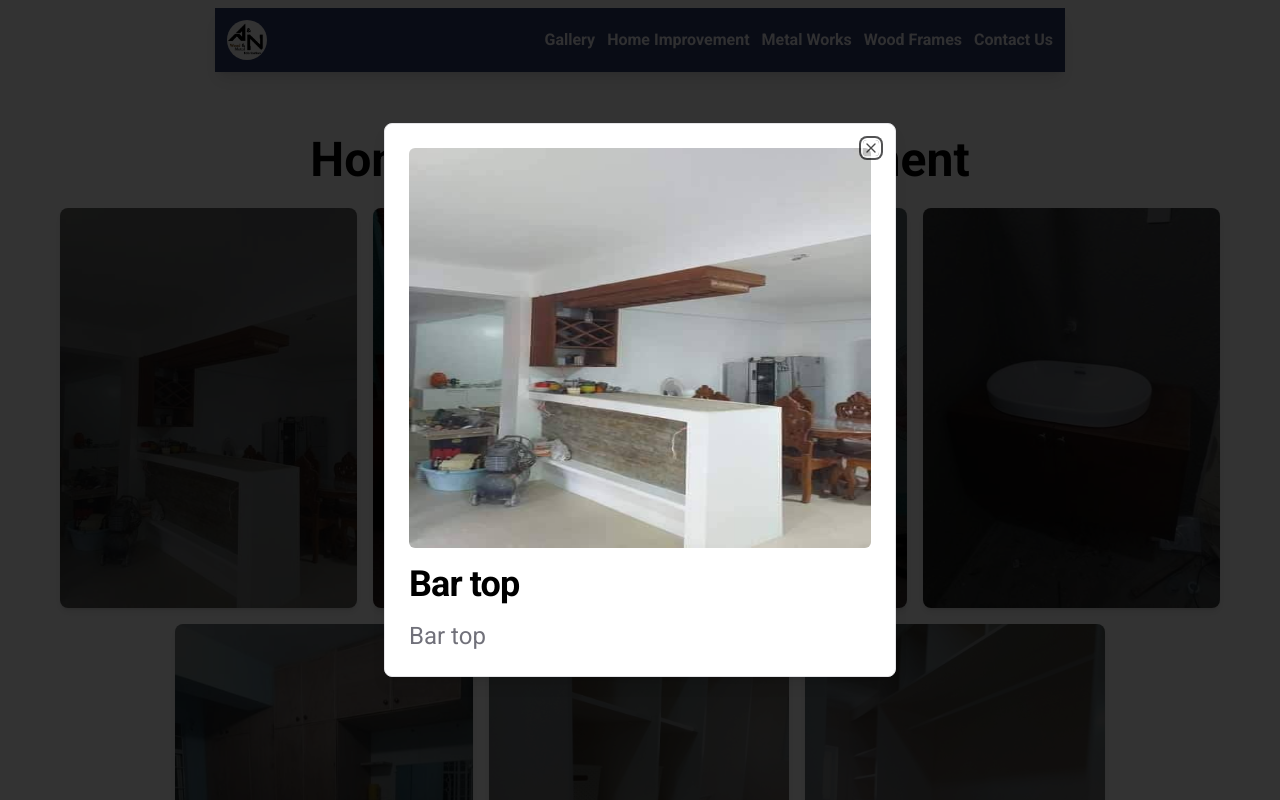
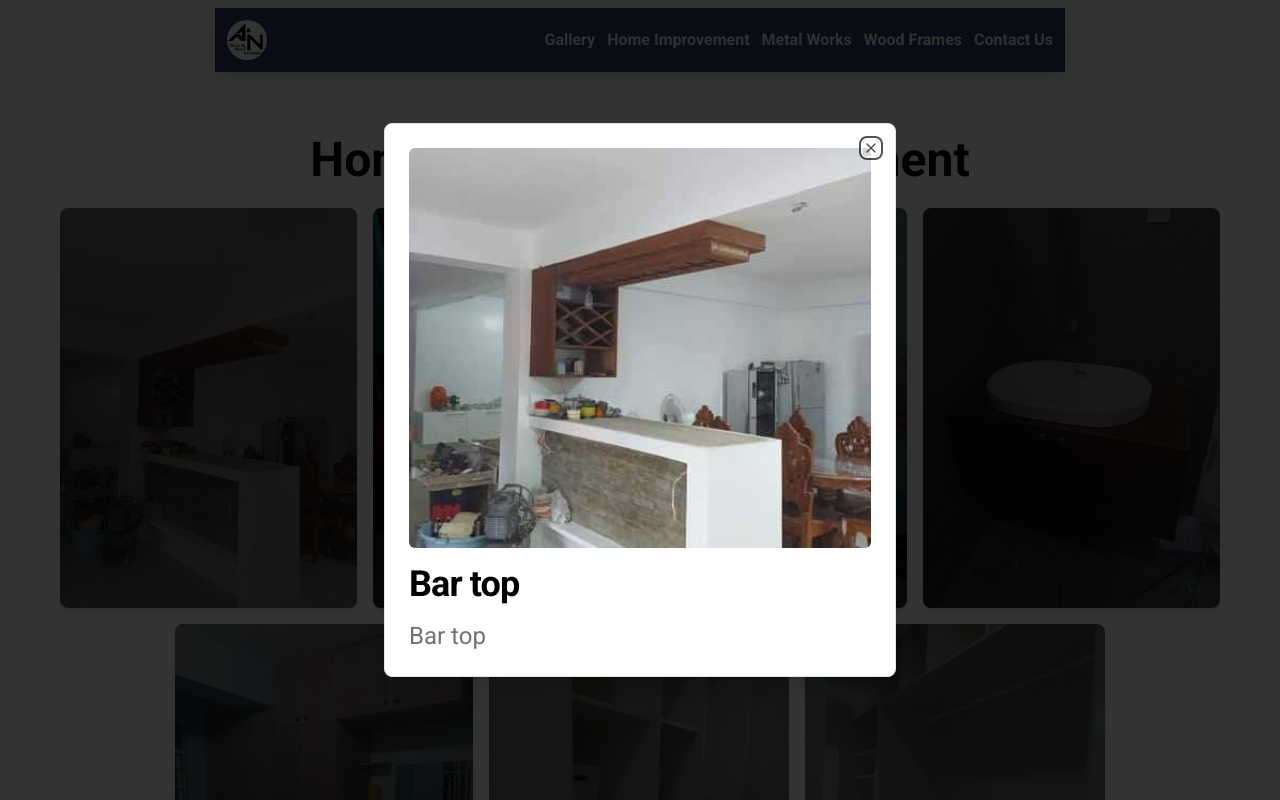
Before and after one commit to LOOOOOOK12/an-fabrication-website, a Next.js app: page /gallery in a window 1280 px wide. Both pictures are taken after a click on the button 208 px from the left and 408 px from the top of the page. Shown: the top 800 px of the page. Built offline with nearby package versions, Linux system fonts and the light colour scheme.

Commit message:
Add DialogHeader to imageDialog for improved layout and presentation

```diff
--- a/app/components/imageDialog.tsx
+++ b/app/components/imageDialog.tsx
@@ -3,6 +3,7 @@ import {
     Dialog,
     DialogContent,
     DialogDescription,
+    DialogHeader,
     DialogTitle,
     DialogTrigger,
 } from "@/components/ui/dialog"
@@ -16,7 +17,9 @@ function imageDialog({ src, alt, title, description}:TimageHoverProps) {
                 <Image src={src} alt={alt} className='w-full h-[400px] rounded-lg shadow-md brightness-50 hover:brightness-75 duration-100'/>
             </DialogTrigger>
             <DialogContent>
-                <Image src={src} alt={alt} className='w-full max-h-[400px] rounded-md'/>
+                <DialogHeader className=' max-h-[400px] w-full'>
+                    <Image src={src} alt={alt} className='w-full h-full object-cover rounded-md'/>
+                </DialogHeader>
                 <DialogTitle className='text-4xl'>{title}</DialogTitle>
                 <DialogDescription className='text-2xl'>{description}</DialogDescription>
             </DialogContent>
```
